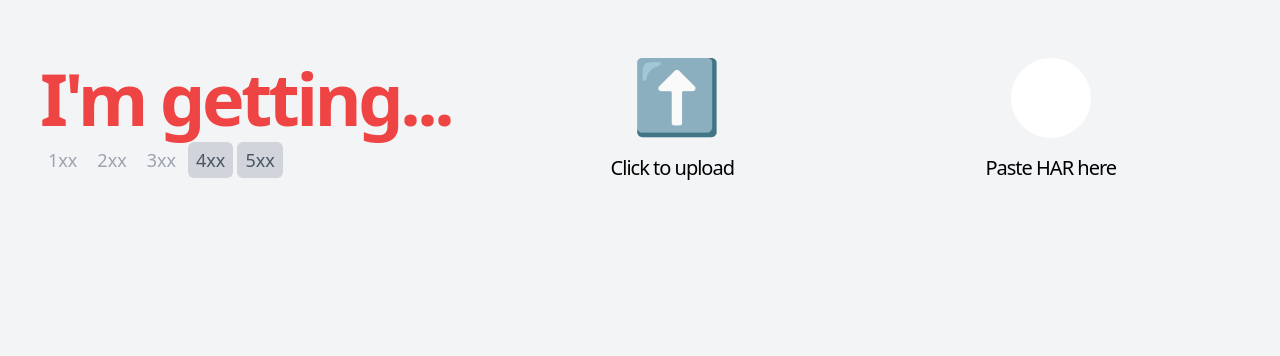
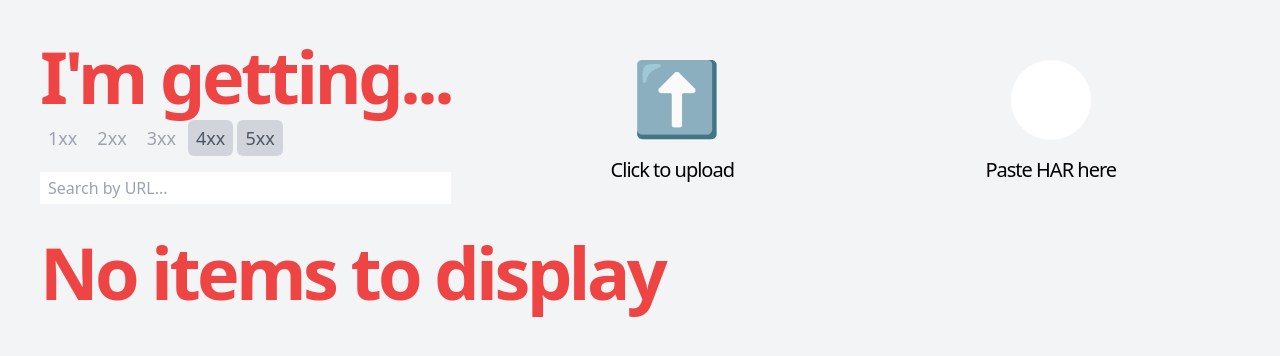
Before and after one commit to kiranmarshall/im-getting, a React (Vite) app: page / in a window 1280 px wide. Shown: the top 356 px of the page. Built offline with nearby package versions, Linux system fonts and the light colour scheme.

Commit message:
feat: implement useSearch

```diff
--- a/src/App.tsx
+++ b/src/App.tsx
@@ -3,33 +3,45 @@ import { ErrorPanel, UploadPanel } from './components';
 import { MarkdownProvider, useErrors } from './contexts';
 import './index.css';
 import { PaginationBar, usePagination } from './hooks/usePagination';
-import { useStatusCodes, defaultCodes, StatusCodesBar } from './hooks/useStatusCodes';
+import { useStatusCodes, StatusCodesBar } from './hooks/useStatusCodes';
+import { FilterInput, useSearch } from './hooks';
 
 const App = () => {
    const { errors } = useErrors();
+   const [searchResult, search, setSearch] = useSearch(errors, 'url');
 
-   const pagination = usePagination(errors);
-   const statusCodes = useStatusCodes(defaultCodes);
+   const pagination = usePagination(searchResult);
+   const { currentSlice } = pagination;
+
+   const statusCodes = useStatusCodes();
 
    const bigRedClass = 'place-self-center text-7xl font-extrabold tracking-tighter text-red-500';
 
    return (
       <div className="flex flex-col space-y-4 p-10">
-         <div className="flex items-center flex-wrap lg:max-w-[1400px]">
-            <div className="flex flex-col space-y-2">
+         <div className="flex items-center flex-wrap lg:max-w-[1400px] mb-4">
+            <div className="flex flex-col">
                <h1 className={bigRedClass}>I'm getting...</h1>
-               <StatusCodesBar {...statusCodes} />
+               <StatusCodesBar {...statusCodes} className="mt-2 mb-4" />
+               <FilterInput search={search} setSearch={setSearch} />
             </div>
 
             <UploadPanel {...statusCodes} />
          </div>
 
          <div className="flex items-center">
-            {!!errors.length && <span className={`${bigRedClass} text-gray-600 text-4xl`}>Total: {errors.length}</span>}
+            {!!currentSlice.length && (
+               <span className={`${bigRedClass} text-gray-600 text-4xl`}>
+                  Viewing {currentSlice.length} of {errors.length}
+               </span>
+            )}
+
+            {!currentSlice.length && <span className={`${bigRedClass} text-gray-600 text-4xl`}>No items to display</span>}
+
             <PaginationBar {...pagination} className="ml-auto" />
          </div>
 
-         {pagination.currentSlice.map((error) => (
+         {currentSlice.map((error) => (
             <MarkdownProvider key={uniqueId()}>
                <ErrorPanel {...error} />
             </MarkdownProvider>
--- a/src/hooks/index.ts
+++ b/src/hooks/index.ts
@@ -1,3 +1,4 @@
 export * from './useHeaders';
 export * from './usePagination';
 export * from './useStatusCodes';
+export * from './useSearch';
```
